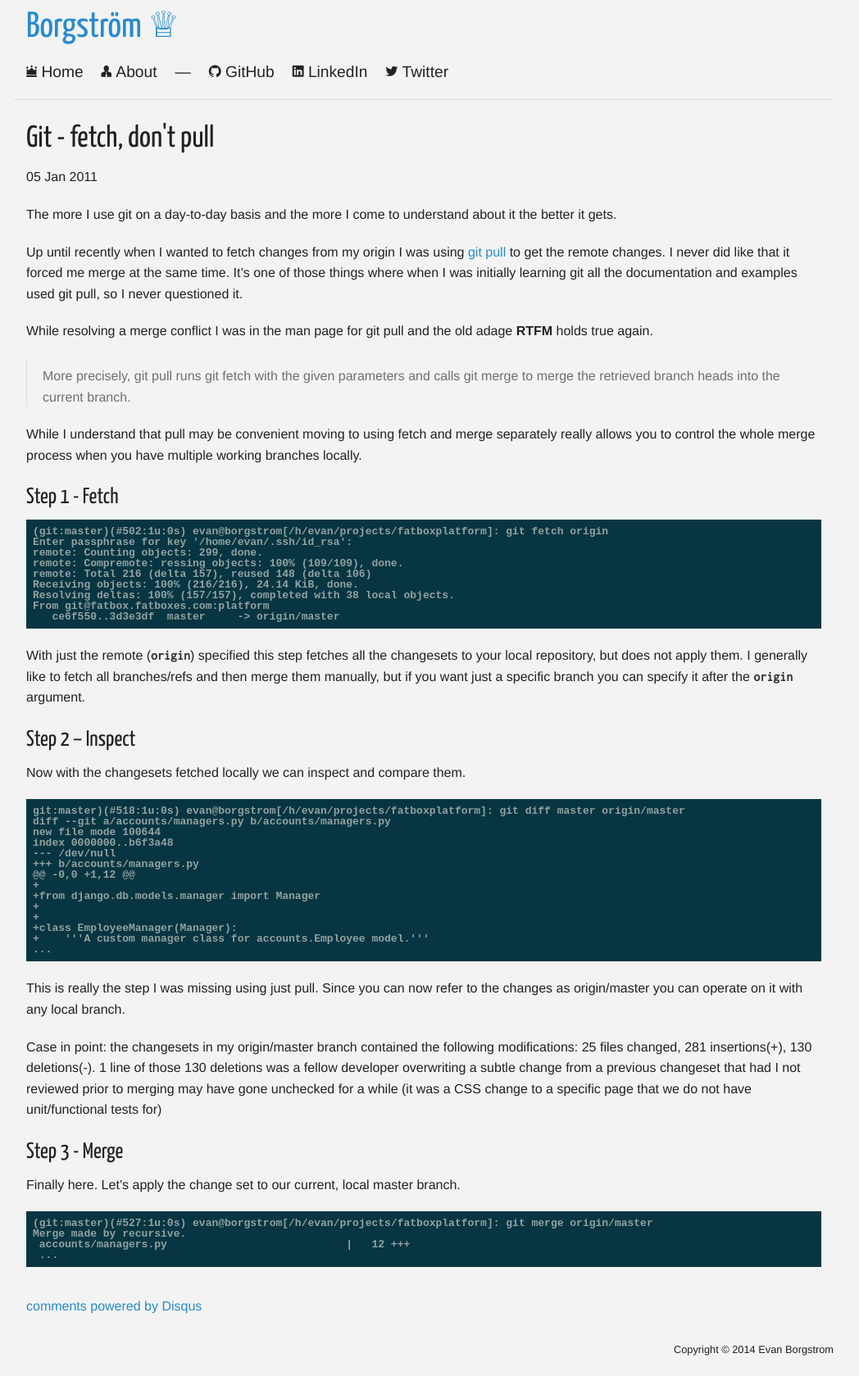
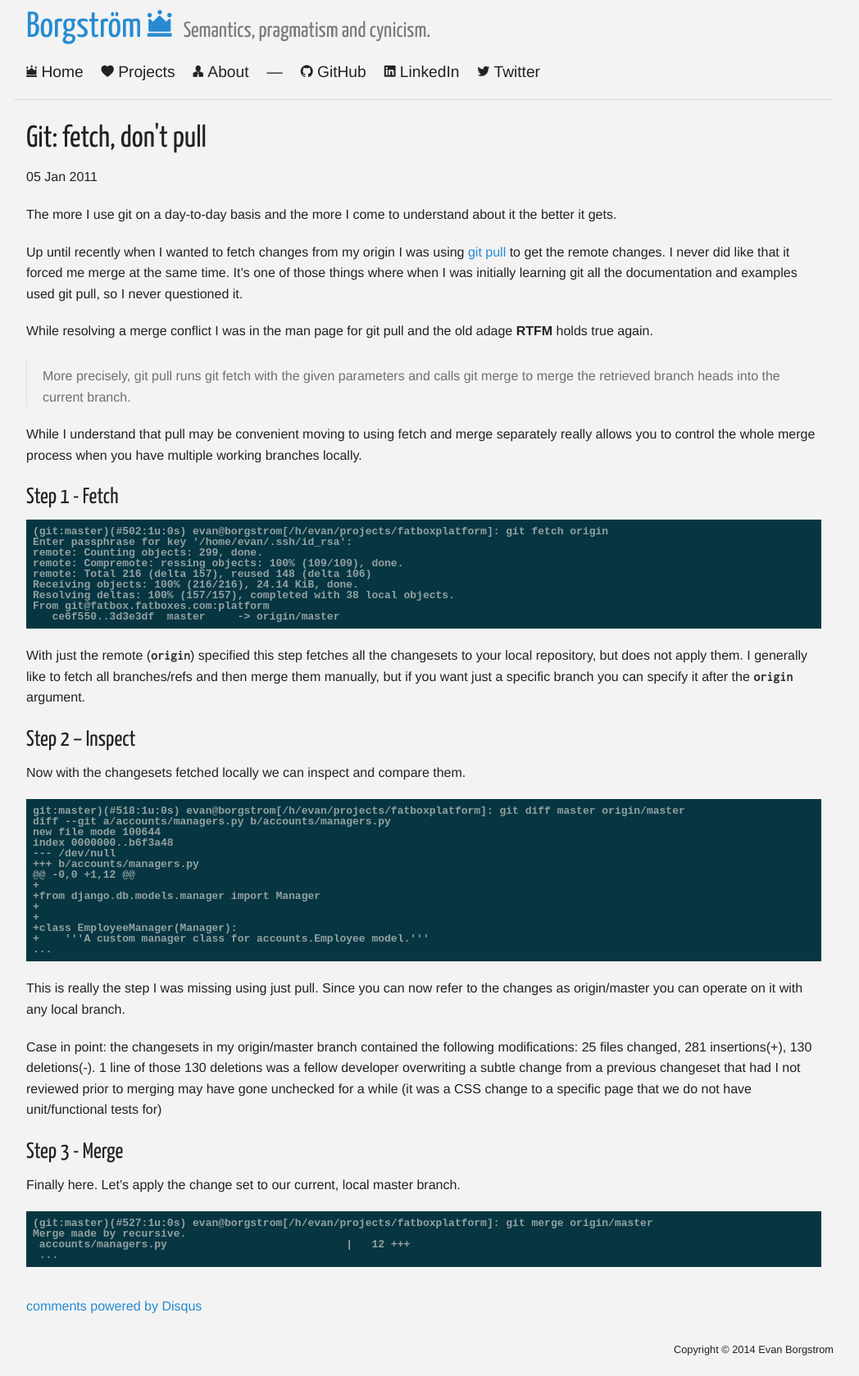
Before and after one commit to borgstrom/borgstrom.ca, a Jekyll site: the page built from _posts/2011-01-05-git-fetch-dont-pull.md, in a window 1280 px wide. Shown: the whole page at 82% size, without its empty margins (123-1171 px from the left). Built offline with Jekyll 4.4.1, drawn with Linux system fonts in a browser that asks for light colours; some web fonts are replaced; Markdown is read by kramdown in place of the engine named in the settings; comment, search, counter and statistics services are not loaded.

Commit message:
More updates & tweaks. There's now a page layout for writing in markdown

```diff
--- a/_layouts/default.html
+++ b/_layouts/default.html
@@ -14,10 +14,11 @@
     <body>
         <div class="row">
             <div class="small-12 columns">
-                <h1 class="title"><a href="{{ site.url }}/">{{ site.name }}&nbsp;♕</a></h1>
+                <h1 class="title"><a href="{{ site.url }}/">{{ site.name }}&nbsp;<i class="fi-crown"></i></a>&nbsp;&nbsp;<small>Semantics, pragmatism and cynicism.</small></h1>
                 <ul class="inline-list" id="icon-links">
-                    <li><a href="{{ site.url }}/index.html"><i class="fi-crown"></i>&nbsp;Home</a></li>
-                    <li><a href="{{ site.url }}/about.html"><i class="fi-torso-business"></i>&nbsp;About</a></li>
+                    <li><a href="{{ site.url }}/"><i class="fi-crown"></i>&nbsp;Home</a></li>
+                    <li><a href="{{ site.url }}/projects/"><i class="fi-heart"></i>&nbsp;Projects</a></li>
+                    <li><a href="{{ site.url }}/about/"><i class="fi-torso-business"></i>&nbsp;About</a></li>
                     <li>&mdash;</li>
                     <li><a href="https://github.com/borgstrom"><i class="fi-social-github"></i>&nbsp;GitHub</a></li>
                     <li><a href="http://ca.linkedin.com/in/borgstrom/"><i class="fi-social-linkedin"></i>&nbsp;LinkedIn</a></li>
--- a/_posts/2011-01-05-git-fetch-dont-pull.md
+++ b/_posts/2011-01-05-git-fetch-dont-pull.md
@@ -1,6 +1,6 @@
 ---
 layout: post
-title: Git - fetch, don't pull
+title: "Git: fetch, don't pull"
 date: 2011-01-05 11:33
 disqus_identifier: 2610217072
 ---
--- a/scss/_settings.scss
+++ b/scss/_settings.scss
@@ -116,7 +116,7 @@
 $header-font-family: 'Yanone Kaffeesatz', sans-serif;
 // $header-font-weight: 300;
 // $header-font-style: normal;
-// $header-font-color: #222;
+$header-font-color: #222;
 // $header-line-height: 1.4;
 // $header-top-margin: .2rem;
 // $header-bottom-margin: .5rem;
@@ -139,7 +139,7 @@
 
 // A general <small> styling
 // $small-font-size: 60%;
-// $small-font-color: scale-color($header-font-color, $lightness: 35%);
+$small-font-color: scale-color($header-font-color, $lightness: 40%);
 
 // We use these to style paragraphs
 // $paragraph-font-family: inherit;
```
Also changed, not shown: _layouts/page.html (added, +11 -0 lines), _posts/2011-10-03-python-fileinput-module.md (+1 -1 lines), about.html (deleted, +0 -8 lines), about/index.md (added, +6 -0 lines), index.html (+2 -5 lines), projects/index.md (added, +6 -0 lines), css/app.css.
